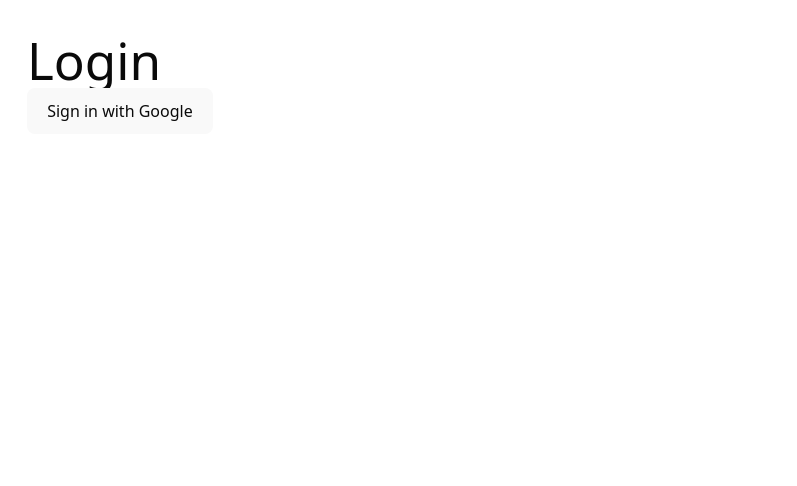
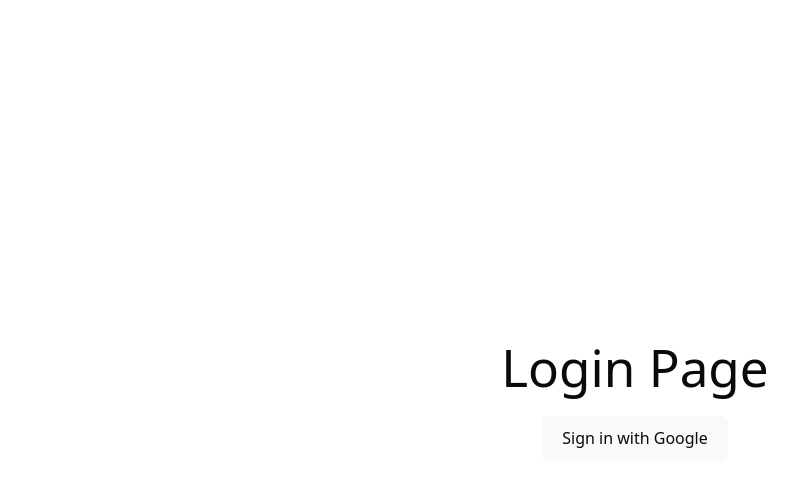
Before and after one commit to JolieeZhuu/FlowState, a React (Vite) app in the folder frontend/: page /#/ in a window 1280 px wide. Shown: the top 486 px of the page, without its empty margins (5-802 px from the left). Built offline with nearby package versions, Linux system fonts and the light colour scheme.

Commit message:
fixed message and started login page

```diff
--- a/frontend/src/App.css
+++ b/frontend/src/App.css
@@ -1,7 +1,6 @@
 #root {
   max-width: 1280px;
   margin: 0 auto;
-  padding: 2rem;
   /*text-align: center;*/
 }
 
--- a/frontend/src/components/WeeklyCalendar.tsx
+++ b/frontend/src/components/WeeklyCalendar.tsx
@@ -92,7 +92,7 @@
         message: "Title is required.",
     }),
     date: z.date({
-        message: "Last name is required.",
+        message: "Date is required.",
     }),
     start_time: z.string().min(1, {
         message: "Start time is required."
@@ -162,7 +162,6 @@
 
     async function onSubmit(values: z.infer<typeof calendarSchema>) {
         if (index !== null) {
-            console.log(generateStartHour(values.start_time))
             setEvents(prevEvents => prevEvents.map(event =>
                 event.id === index
                     ? {
@@ -170,7 +169,7 @@
                         title: values.title,
                         day: Number(dayjs(values.date.toString()).format('d')),
                         start_hour: generateStartHour(values.start_time),
-                        duration: values.duration,
+                        duration: values.duration + generateStartHour(values.start_time) >= 24 ? (24 - generateStartHour(values.start_time)) : values.duration,
                         date: values.date,
                         start_time: values.start_time,
                         description: values.description ? values.description : "",
@@ -492,16 +491,15 @@
                                     <FormLabel>Duration (hours)</FormLabel>
                                     <FormControl>
                                         <Input
-                                            {...field}
                                             type="number"
                                             min={0.5}
                                             step={0.5}
                                             className="w-full"
                                             placeholder="ex: 1.5"
-                                            value={field.value ?? ''}
+                                            {...field}
                                             onChange={e => {
                                                 const value = e.target.value;
-                                                field.onChange(value === '' ? undefined : Number(value));
+                                                field.onChange(value === '' ? '' : Number(value));
                                             }}
                                         />
                                     </FormControl>
--- /dev/null
+++ b/frontend/src/components/ui/percentage.tsx
@@ -0,0 +1,21 @@
+import { useEffect, useRef, useState } from 'react';
+
+interface PercentageProps {
+  numerator: number;
+  denominator: number;
+}
+
+export default function PieChart({ numerator, denominator }: PercentageProps) {
+    percentage =
+    <div>
+        <h1></h1>
+    </div>
+}
+
+// Helper function to convert object to array format
+export function convertToChartData(data: Record<string, number>): PieChartData[] {
+  return Object.entries(data).map(([name, value]) => ({
+    name,
+    value
+  }));
+}
--- a/frontend/src/login.tsx
+++ b/frontend/src/login.tsx
@@ -7,11 +7,13 @@
   };
 
   return (
-    <div>
-      <h1>Login</h1>
-      <button onClick={handleGoogleLogin}>Sign in with Google</button>
+    <div className="flex flex-col items-center justify-center min-h-screen gap-5">
+        <div className="items-center">
+            <h1>Login Page</h1>
+        </div>
+        <button onClick={handleGoogleLogin}>Sign in with Google</button>
     </div>
-  );
+);
 };
 
 export default Login;
```
Also changed, not shown: 1 other file (tests, documents, lock files or other folders).
